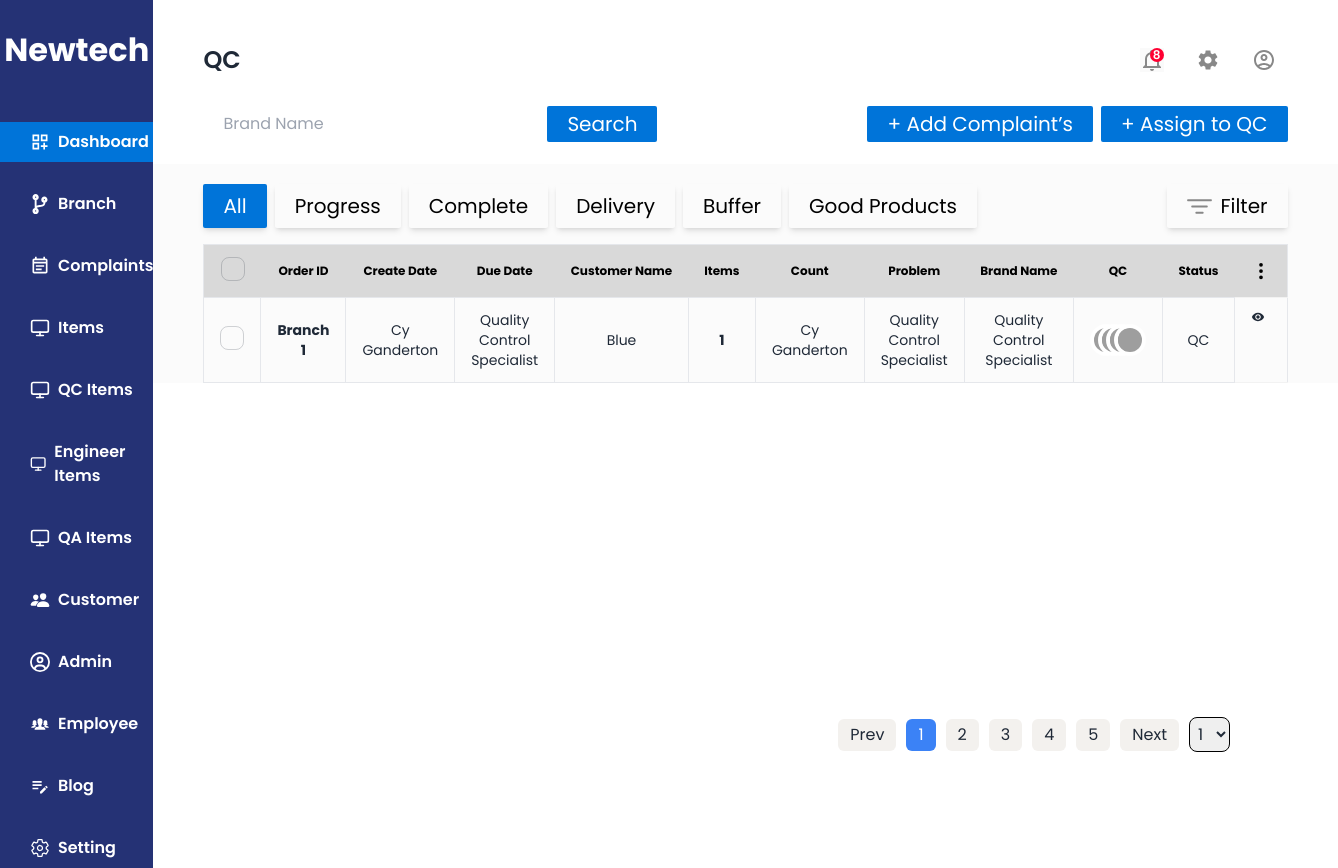
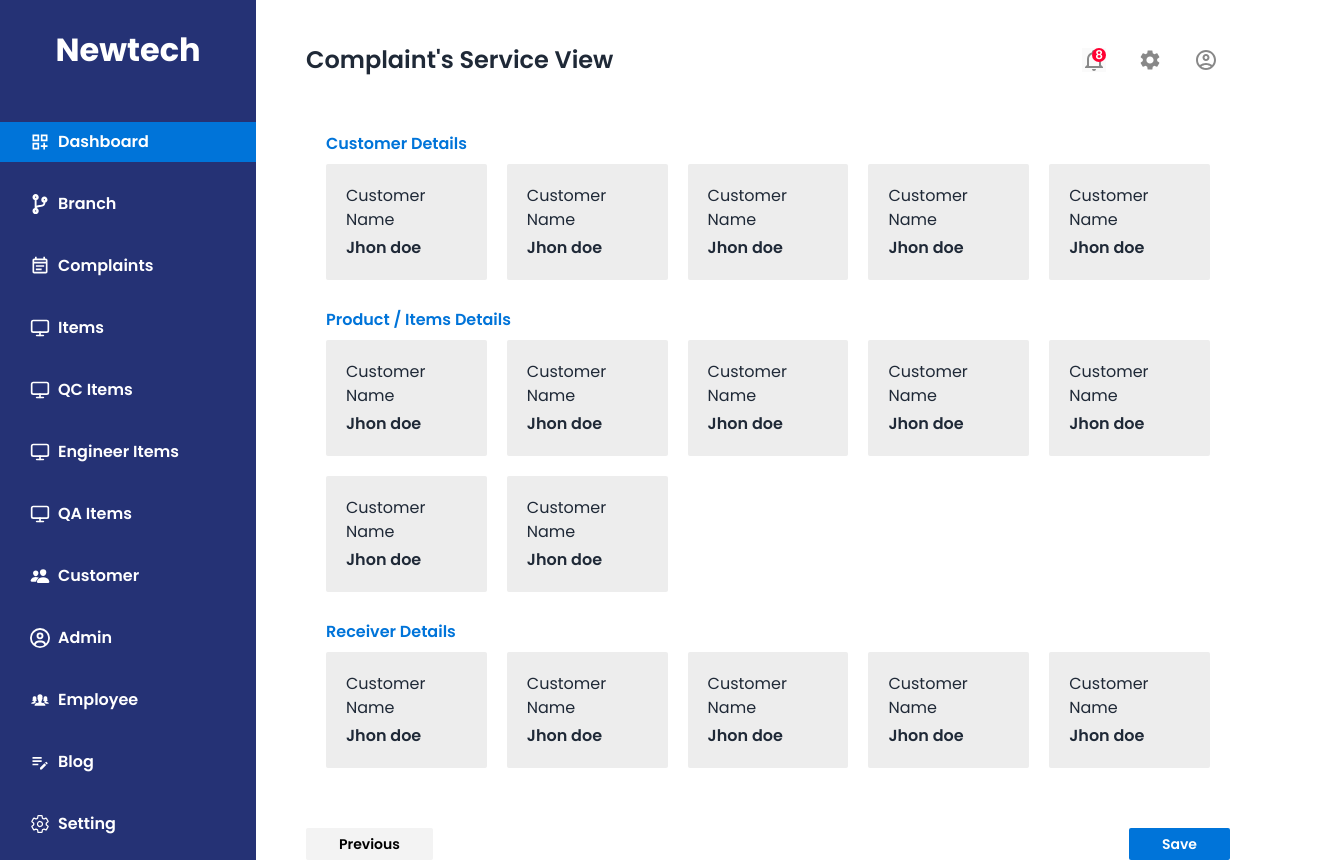
Before and after one commit to md-moniruzzaman01/newtech-software-client-v2, a React (Vite) app: page / in a window 1280 px wide. Shown: the whole page, 1338 px wide, since content can reach past the window. Built offline with nearby package versions, Linux system fonts and the light colour scheme; grey boxes are pictures that could not be loaded.

Commit message:
added librery route

```diff
--- a/src/common/components/BranchCard/BranchCard.tsx
+++ b/src/common/components/BranchCard/BranchCard.tsx
@@ -33,8 +33,8 @@ const BranchCard: React.FC<BranchCardProps> = ({
   );
 
   return (
-    <div className={cx("min-h-48 m-2 rounded-md", CBC_CLASSES, CTC_CLASSES)}>
-      <div className="flex flex-col gap-10 h-full justify-center">
+    <div className={cx("min-h-48 m-2 rounded-md ", CBC_CLASSES, CTC_CLASSES)}>
+      <div className="flex flex-col gap-10 h-full pt-10 justify-center">
         <div className="flex justify-between px-8">
           <div className="text-xl font-bold">{headerTitle}</div>
           <div>
--- /dev/null
+++ b/src/common/components/ComplaintServiceViewCard/ComplaintServiceCard.tsx
@@ -0,0 +1,20 @@
+interface ComplaintServiceCardProps {
+  title?: string;
+  details?: string;
+  styleCol?: string;
+}
+
+const ComplaintServiceCard: React.FC<ComplaintServiceCardProps> = ({
+  title = "",
+  details = "",
+  styleCol = "",
+}) => {
+  return (
+    <div className={`bg-[#ededed] p-5 rounded-sm ${styleCol} space-y-1`}>
+      <h4>{title}</h4>
+      <h3 className="font-semibold">{details}</h3>
+    </div>
+  );
+};
+
+export default ComplaintServiceCard;
--- a/src/common/components/Filter/Filter.tsx
+++ b/src/common/components/Filter/Filter.tsx
@@ -71,7 +71,7 @@ const Filter = () => {
           >
             <div className="text-black w-full">
               <div className="px-5">
-                <h2 className="">Filter</h2>
+                <h2 className="text-xl py-3 font-semibold">Filter</h2>
                 <hr />
               </div>
               <form>
--- a/src/common/components/RepairCompleteCard/RepairCompleteCard.tsx
+++ b/src/common/components/RepairCompleteCard/RepairCompleteCard.tsx
@@ -49,9 +49,11 @@ const RepairCompleteCard: React.FC<RepairCompleteCardProps> = ({
       )}
     >
       <div
-        className={`flex flex-col ${
+        className={`flex flex-col pt-10 ${
           isProduct && "pt-10"
-        }  h-full justify-center ${isWithdraw ? "px-14 gap-5" : "px-8 gap-10"}`}
+        }  h-full justify-center ${
+          isWithdraw ? "px-14 gap-5 pb-10" : "px-8 gap-10"
+        }`}
       >
         <div>
           <div className="text-xl font-bold">{headerTitle}</div>
--- a/src/forTest/ComplaintServiceView.tsx
+++ b/src/forTest/ComplaintServiceView.tsx
@@ -1,5 +1,129 @@
+import ComplaintServiceCard from "../common/components/ComplaintServiceViewCard/ComplaintServiceCard";
+import Navbar from "../common/widgets/Navbar/Navbar";
+import SideBar from "../common/widgets/SideBar/SideBar";
+
 const ComplaintServiceView = () => {
-  return <div>hello</div>;
+  return (
+    <div className="flex">
+      <SideBar></SideBar>
+      <div className="flex-1 ">
+        <Navbar name={"Complaint's Service View"}></Navbar>
+        <div className="mx-[50px] mt-5 py-5 px-5 rounded-t-md ">
+          {/* first line  */}
+          <div>
+            <h1 className="text-[#0074D9] font-semibold py-2">
+              Customer Details
+            </h1>
+            <div className="grid grid-cols-5 gap-5">
+              <ComplaintServiceCard
+                title="Customer Name"
+                details="Jhon doe"
+              ></ComplaintServiceCard>
+              <ComplaintServiceCard
+                title="Customer Name"
+                details="Jhon doe"
+              ></ComplaintServiceCard>
+              <ComplaintServiceCard
+                title="Customer Name"
+                details="Jhon doe"
+              ></ComplaintServiceCard>
+              <ComplaintServiceCard
+                title="Customer Name"
+                details="Jhon doe"
+              ></ComplaintServiceCard>
+              <ComplaintServiceCard
+                title="Customer Name"
+                details="Jhon doe"
+              ></ComplaintServiceCard>
+            </div>
+          </div>
+          {/* second line */}
+          <div className="pt-5">
+            <h1 className="text-[#0074D9] font-semibold py-2">
+              Product / Items Details
+            </h1>
+            <div className="grid grid-cols-5 gap-5">
+              <ComplaintServiceCard
+                title="Customer Name"
+                details="Jhon doe"
+              ></ComplaintServiceCard>
+              <ComplaintServiceCard
+                title="Customer Name"
+                details="Jhon doe"
+              ></ComplaintServiceCard>
+              <ComplaintServiceCard
+                title="Customer Name"
+                details="Jhon doe"
+              ></ComplaintServiceCard>
+              <ComplaintServiceCard
+                title="Customer Name"
+                details="Jhon doe"
+              ></ComplaintServiceCard>
+              <ComplaintServiceCard
+                title="Customer Name"
+                details="Jhon doe"
+              ></ComplaintServiceCard>
+            </div>
+          </div>
+          {/* third line  */}
+          <div className="pt-5">
+            <div className="grid grid-cols-5 gap-5 cols">
+              <ComplaintServiceCard
+                styleClass="col-span-2"
+                title="Customer Name"
+                details="Jhon doe"
+              ></ComplaintServiceCard>
+              <ComplaintServiceCard
+                styleClass="col-span-3"
+                title="Customer Name"
+                details="Jhon doe"
+              ></ComplaintServiceCard>
+            </div>
+          </div>
+          {/* fourth line  */}
+          <div className="pt-5">
+            <h1 className="text-[#0074D9] font-semibold py-2">
+              Receiver Details
+            </h1>
+            <div className="grid grid-cols-5 gap-5">
+              <ComplaintServiceCard
+                title="Customer Name"
+                details="Jhon doe"
+              ></ComplaintServiceCard>
+              <ComplaintServiceCard
+                title="Customer Name"
+                details="Jhon doe"
+              ></ComplaintServiceCard>
+              <ComplaintServiceCard
+                title="Customer Name"
+                details="Jhon doe"
+              ></ComplaintServiceCard>
+              <ComplaintServiceCard
+                title="Customer Name"
+                details="Jhon doe"
+              ></ComplaintServiceCard>
+              <ComplaintServiceCard
+                title="Customer Name"
+                details="Jhon doe"
+              ></ComplaintServiceCard>
+            </div>
+          </div>
+        </div>
+        <div className="pt-10 flex justify-between mx-[50px]">
+          <div>
+            <button className="btn text-black  px-8 btn-ghost rounded-sm h-0 min-h-8 bg-[#f3f3f3]">
+              Previous
+            </button>
+          </div>
+          <div>
+            <button className="btn text-white px-8 btn-ghost rounded-sm h-0 min-h-8 bg-[#0074D9]">
+              Save
+            </button>
+          </div>
+        </div>
+      </div>
+    </div>
+  );
 };
 
 export default ComplaintServiceView;
--- /dev/null
+++ b/src/forTest/ComponentPreview.tsx
@@ -0,0 +1,70 @@
+import BranchCard from "../common/components/BranchCard/BranchCard";
+import BranchChart from "../common/components/BranchChart/BranchChart";
+import BranchHeader from "../common/components/BranchHeader/BranchHeader";
+import ComplaintServiceCard from "../common/components/ComplaintServiceViewCard/ComplaintServiceCard";
+import Filter from "../common/components/Filter/Filter";
+import RepairCompleteCard from "../common/components/RepairCompleteCard/RepairCompleteCard";
+import RepairCompleteDetails from "../common/components/RepairCompleteDetails/RepairCompleteDetails";
+import SearchBar from "../common/components/SearchBar/SearchBar";
+import Table from "../common/components/Table/Table";
+import Navbar from "../common/widgets/Navbar/Navbar";
+import Pagination from "../common/widgets/Pagination/Pagination";
+import SideBar from "../common/widgets/SideBar/SideBar";
+
+const ComponentPreview = () => {
+  return (
+    <div className="flex">
+      <SideBar></SideBar>
+      <div className="flex-1">
+        <Navbar name="Component Preview"></Navbar>
+        <Filter></Filter>
+        <SearchBar></SearchBar>
+        <BranchCard
+          bgColor="primary"
+          branchTitle="Branch Title"
+          color="yellow"
+          details="Branch Details"
+          headerTitle="Branch Header"
+          price="5500"
+        ></BranchCard>
+        <BranchHeader name="Branch Header"></BranchHeader>
+        <BranchChart></BranchChart>
+
+        <RepairCompleteCard
+          bgColor="primary"
+          branchTitle="Repair Title"
+          color="yellow"
+          headerTitle="Repair Header Title"
+          isProduct={true}
+          isWithdraw={true}
+        ></RepairCompleteCard>
+
+        <ComplaintServiceCard
+          details="Complaint Service"
+          styleCol="col-span-2"
+          title="Complaint Service Card"
+        ></ComplaintServiceCard>
+
+        <RepairCompleteDetails
+          branch1="Branch 1"
+          branch2="Branch 2"
+          branch3="Branch 3"
+          branch4="Branch 4"
+          branch5="Branch 5"
+          branchData1="1"
+          branchData2="2"
+          branchData3="3"
+          branchData4="4"
+          branchData5="5"
+          header="Repair Complete Details"
+        ></RepairCompleteDetails>
+
+        <Table></Table>
+
+        <Pagination></Pagination>
+      </div>
+    </div>
+  );
+};
+
+export default ComponentPreview;
```
Also changed, not shown: src/router.tsx (+7 -2 lines).
